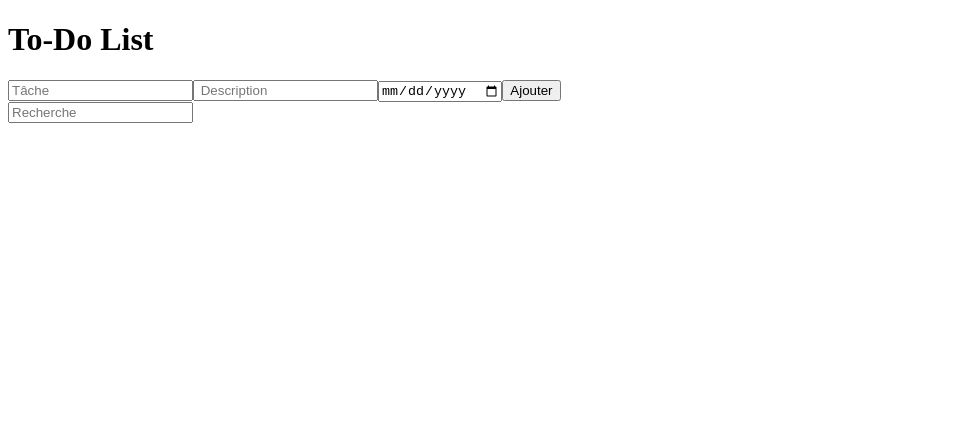
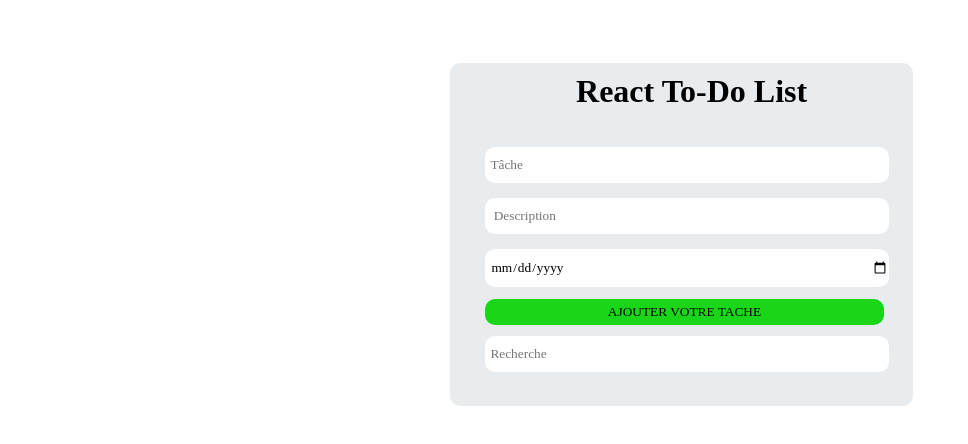
Before and after one commit to TCHANA-NGASSAM/React-TodoList-localstorage, a React (Vite) app: page / in a window 1280 px wide. Shown: the top 444 px of the page, without its empty margins (0-968 px from the left). Built offline with nearby package versions, Linux system fonts and the light colour scheme.

Commit message:
first commit

```diff
--- a/src/components/todo.jsx
+++ b/src/components/todo.jsx
@@ -1,5 +1,5 @@
 import React, { useState, useEffect } from 'react';
-
+import '../style/todo.css'
 const TodoList = () => {
   const [tasks, setTasks] = useState([]);
   const [newTask, setNewTask] = useState('');
@@ -51,50 +51,50 @@ const TodoList = () => {
   };
 
   return (
-    <div>
-      <h1>To-Do List</h1>
+    <div className='container'>
+      <h1 className='title'>React To-Do List</h1>
 
       <div>
-      <input
+      <input className='input'
           type="text"
           value={description}
           placeholder="Tâche"
           onChange={e => setDescription(e.target.value)}
-        />
+        /> <br />
 
-        <input
+        <input className='input'
           type="text"
           value={newTask}
           placeholder=" Description"
           onChange={e => setNewTask(e.target.value)}
-        />
+        /> <br />
 
-        <input
+        <input className='input'
           type="date"
           value={dueDate}
           onChange={e => setDueDate(e.target.value)}
-        />
-        <button onClick={addTask}>Ajouter</button>
+        /> <br />
+        <button  className='btn-add' onClick={addTask}>AJOUTER VOTRE TACHE</button>
       </div>
 
       <div>
-        <input
+        <input className='input'
           type="text"
           placeholder="Recherche"
           onChange={e => setSearchTerm(e.target.value)}
         />
       </div>
 
-      <ul>
+      <ul className='list'>
         {filteredTasks.map(task => (
           <li key={task.id}>
-            <div>
-              <strong> {task.description}</strong> - {task.taskName} - {task.dueDate}
+            <div className='flex'>
+              <strong> {task.description}</strong>/{task.taskName}/{task.dueDate}
+              <button className='btn-sup' onClick={() => deleteTask(task.id)}>Supprimer</button>
+              {/* Ajoutez le code ici pour la modification de la tâche */}
+
             </div>
-            <div>
-              <button onClick={() => deleteTask(task.id)}>Supprimer</button>
-              {/* Ajoutez le code ici pour la modification de la tâche */}
-            </div>
+
           </li>
         ))}
       </ul>
--- /dev/null
+++ b/src/style/todo.css
@@ -0,0 +1,48 @@
+.container{
+    background-color: rgb(232, 236, 238);
+    width: 35%;
+    border-radius: 10px;
+    padding-bottom: 8px;
+    padding-left: 20px;
+    margin: 5% 0px 0px 35%;
+    font-family: cursive;
+}
+.title{
+    padding: 10px;
+    text-align: center;
+    font-family: cursive;
+}
+.input{
+    padding: 10px 0px 10px 5px;
+    margin: 5px 0px 10px 15px;
+    width: 90%;
+    outline: none;
+    border: none;
+    border-radius: 10px;
+    font-family: cursive;
+}
+.btn-add{
+    border: none;
+    margin: 2px 0px 6px 15px;
+    width: 90%;
+    padding: 5px;
+    border-radius: 10px;
+    background-color: rgb(25, 214, 25);
+    cursor: pointer;
+    transition: 1s;
+    font-family: cursive;
+}
+.btn-add:hover{
+background-color: rgb(0, 255, 26);
+}
+
+.btn-sup{
+    background-color: red;
+    border: none;
+    border-radius: 5px;
+    cursor: pointer;
+    margin: 0px 0px 0px 20px;
+    color: white;
+    padding: 3px 3px 3px 3px;
+    font-family: cursive;
+}
```
